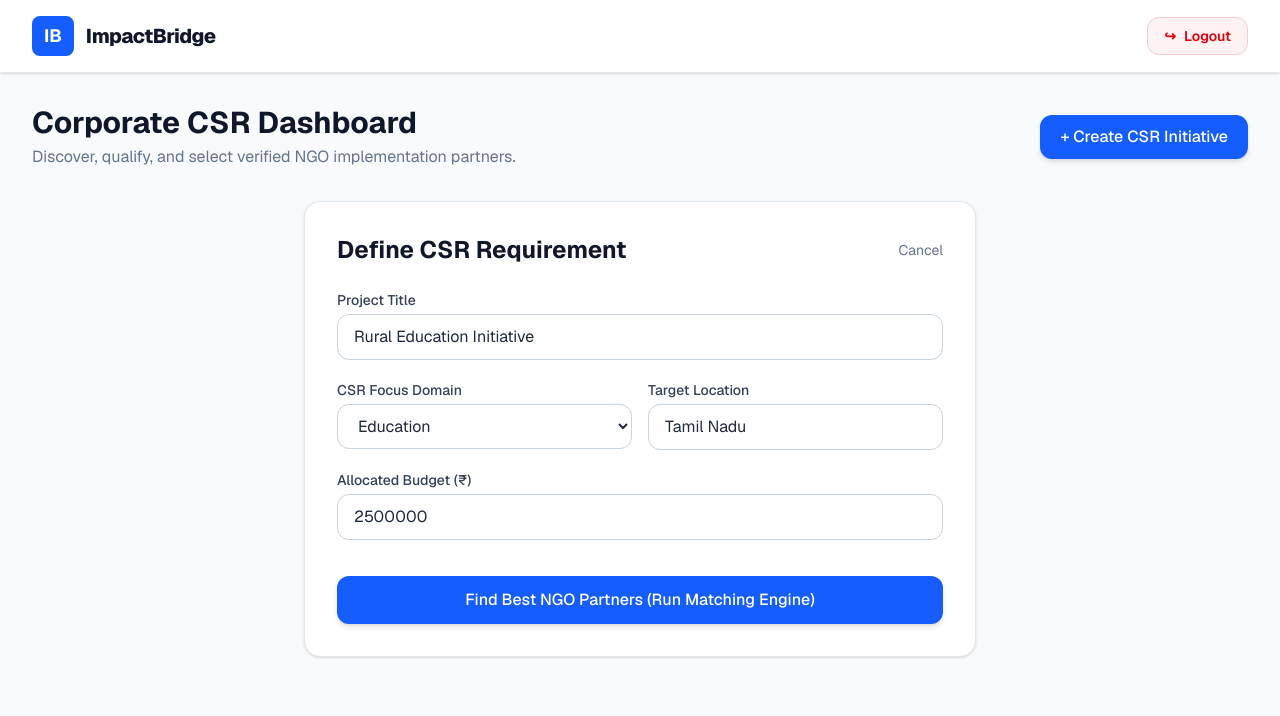
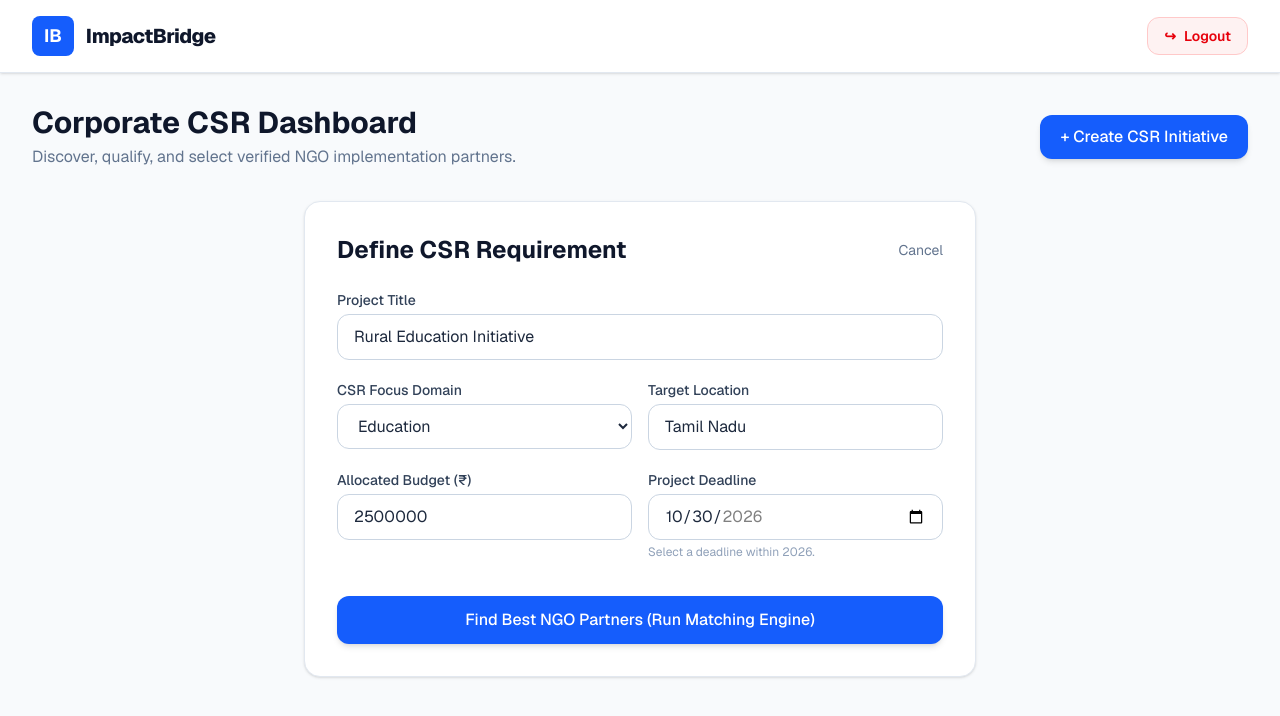
Before and after one commit to Karanramesh2008/Impact_Bridge, a Next.js app: page / in a window 1280 px wide. Both pictures are taken after a click on the button "+ Create CSR Initiative". Shown: the top 716 px of the page. Built offline with nearby package versions, Linux system fonts and the light colour scheme.

Commit message:
Add CSR project deadline field

```diff
--- a/app/page.tsx
+++ b/app/page.tsx
@@ -1,7 +1,6 @@
 'use client';
 
 import { useState } from 'react';
-import mockData from './mockData.json';
 
 interface Ngo {
   ngo_id: number;
@@ -22,6 +21,7 @@ export default function Dashboard() {
   const [domain, setDomain] = useState('Education');
   const [location, setLocation] = useState('Tamil Nadu');
   const [budget, setBudget] = useState('2500000');
+  const [deadline, setDeadline] = useState('2026-10-30');
   const [selectedNgo, setSelectedNgo] = useState<Ngo | null>(null);
   const [ngoResults, setNgoResults] = useState<Ngo[]>([]);
 
@@ -32,35 +32,33 @@ const handleSubmitForm = async (e: React.FormEvent) => {
       const response = await fetch(
         `${process.env.NEXT_PUBLIC_API_URL}/api/match`,
         {
-        method: "POST",
+          method: 'POST',
           headers: {
-          "Content-Type": "application/json",
+            'Content-Type': 'application/json',
           },
           body: JSON.stringify({
-          domain: domain,
-          location: location,
-          beneficiary: "Students",
+            domain,
+            location,
+            beneficiary: 'Students',
             budget: Number(budget),
             expertise: domain,
+            deadline,
           }),
         }
       );
 
       if (!response.ok) {
         const errorData = await response.text();
-      console.error("API Error:", errorData);
-      throw new Error("Failed to get NGO matches");
+        console.error('API Error:', errorData);
+        throw new Error('Failed to get NGO matches');
       }
 
       const data = await response.json();
-
-    console.log("API response:", data);
-
+      console.log('API response:', data);
       setNgoResults(data.matches);
-    setActiveTab("matching");
-
+      setActiveTab('matching');
     } catch (error) {
-    console.error("API Error:", error);
+      console.error('API Error:', error);
     }
   };
 
@@ -75,13 +73,11 @@ const handleSubmitForm = async (e: React.FormEvent) => {
 
   return (
     <div className="min-h-screen bg-slate-50 font-sans text-slate-800">
-      {/* Top Navbar */}
       <nav className="bg-white border-b border-slate-200 px-8 py-4 flex justify-between items-center shadow-sm">
         <div className="flex items-center space-x-3 cursor-pointer" onClick={() => setActiveTab('dashboard')}>
           <div className="bg-blue-600 text-white font-bold px-3 py-1.5 rounded-lg text-lg">IB</div>
           <span className="text-xl font-extrabold tracking-tight text-slate-900">ImpactBridge</span>
         </div>
-
         <button
           type="button"
           onClick={handleLogout}
@@ -92,10 +88,7 @@ const handleSubmitForm = async (e: React.FormEvent) => {
         </button>
       </nav>
 
-      {/* Main Container */}
       <main className="max-w-7xl mx-auto px-8 py-8">
-
-        {/* Header section */}
         <div className="flex justify-between items-center mb-8">
           <div>
             <h1 className="text-3xl font-bold text-slate-900">Corporate CSR Dashboard</h1>
@@ -109,7 +102,6 @@ const handleSubmitForm = async (e: React.FormEvent) => {
           </button>
         </div>
 
-        {/* View 1: Dashboard Home */}
         {activeTab === 'dashboard' && (
           <div>
             <div className="grid grid-cols-1 md:grid-cols-4 gap-6 mb-8">
@@ -146,7 +138,6 @@ const handleSubmitForm = async (e: React.FormEvent) => {
           </div>
         )}
 
-        {/* View 2: Create CSR Initiative Form */}
         {activeTab === 'form' && (
           <div className="bg-white rounded-2xl border border-slate-200 p-8 shadow-sm max-w-2xl mx-auto">
             <div className="flex justify-between items-center mb-6">
@@ -192,15 +183,31 @@ const handleSubmitForm = async (e: React.FormEvent) => {
                 </div>
               </div>
 
+              <div className="grid grid-cols-1 md:grid-cols-2 gap-4">
                 <div>
                   <label className="block text-sm font-medium text-slate-700 mb-1">Allocated Budget (₹)</label>
                   <input
                     type="number"
+                    min="0"
                     value={budget}
                     onChange={(e) => setBudget(e.target.value)}
                     className="w-full border border-slate-300 rounded-xl px-4 py-2.5 focus:outline-none focus:ring-2 focus:ring-blue-600"
                     required
                   />
+                </div>
+                <div>
+                  <label className="block text-sm font-medium text-slate-700 mb-1">Project Deadline</label>
+                  <input
+                    type="date"
+                    value={deadline}
+                    onChange={(e) => setDeadline(e.target.value)}
+                    min="2026-01-01"
+                    max="2026-12-31"
+                    className="w-full border border-slate-300 rounded-xl px-4 py-2.5 focus:outline-none focus:ring-2 focus:ring-blue-600 bg-white"
+                    required
+                  />
+                  <p className="text-xs text-slate-400 mt-1">Select a deadline within 2026.</p>
+                </div>
               </div>
 
               <button
@@ -213,13 +220,14 @@ const handleSubmitForm = async (e: React.FormEvent) => {
           </div>
         )}
 
-        {/* View 3: NGO Recommendations List */}
         {activeTab === 'matching' && (
           <div>
             <div className="flex justify-between items-center mb-6">
               <div>
                 <h2 className="text-2xl font-bold text-slate-900">Recommended NGO Shortlist</h2>
-                <p className="text-sm text-slate-500">Showing matches for &quot;{projectName}&quot; in {location} ({domain})</p>
+                <p className="text-sm text-slate-500">
+                  Showing matches for &quot;{projectName}&quot; in {location} ({domain}) • Deadline: {deadline}
+                </p>
               </div>
               <button onClick={() => setActiveTab('form')} className="text-sm text-blue-600 hover:underline font-medium">
                 ← Edit Requirements
@@ -227,7 +235,7 @@ const handleSubmitForm = async (e: React.FormEvent) => {
             </div>
 
             <div className="grid grid-cols-1 gap-4">
-              {ngoResults.map((ngo: Ngo) => (
+              {ngoResults.map((ngo) => (
                 <div key={ngo.ngo_id} className="bg-white border border-slate-200 rounded-2xl p-6 shadow-sm flex flex-col md:flex-row justify-between items-start md:items-center gap-4">
                   <div>
                     <div className="flex items-center space-x-3">
@@ -254,16 +262,20 @@ const handleSubmitForm = async (e: React.FormEvent) => {
                   </div>
                 </div>
               ))}
+              {!ngoResults.length && (
+                <div className="bg-white border border-slate-200 rounded-2xl p-8 text-center text-slate-500">
+                  No NGO matches returned yet. Please edit the requirements and try again.
+                </div>
+              )}
             </div>
           </div>
         )}
 
-        {/* View 4: NGO Details & AI Insights View */}
         {activeTab === 'detail' && selectedNgo && (
           <div>
             <div className="flex justify-between items-center mb-6">
               <div>
-                <h2 className="text-2xl font-bold text-slate-900">{selectedNgo.ngo_name} — AI Verification & Insights</h2>
+                <h2 className="text-2xl font-bold text-slate-900">{selectedNgo.ngo_name} — AI Verification &amp; Insights</h2>
                 <p className="text-sm text-slate-500">Comprehensive partner due-diligence report</p>
               </div>
               <button onClick={() => setActiveTab('matching')} className="text-sm text-blue-600 hover:underline font-medium">
@@ -272,7 +284,6 @@ const handleSubmitForm = async (e: React.FormEvent) => {
             </div>
 
             <div className="grid grid-cols-1 md:grid-cols-3 gap-6">
-              {/* Left Column: AI Explanation */}
               <div className="md:col-span-2 space-y-6">
                 <div className="bg-gradient-to-br from-blue-900 to-indigo-900 text-white p-6 rounded-2xl shadow-sm">
                   <div className="flex items-center space-x-2 mb-3">
@@ -295,35 +306,41 @@ const handleSubmitForm = async (e: React.FormEvent) => {
                         <span className="text-emerald-600 font-bold">{selectedNgo.match_score}%</span>
                       </div>
                       <div className="w-full bg-slate-100 h-2.5 rounded-full overflow-hidden">
-                        <div className="bg-emerald-500 h-2.5 rounded-full" style={{ width: `${selectedNgo.match_score}%` }}></div>
+                        <div className="bg-emerald-500 h-2.5 rounded-full" style={{ width: `${selectedNgo.match_score}%` }} />
                       </div>
                     </div>
-
                     <div>
                       <div className="flex justify-between text-sm mb-1 font-medium text-slate-700">
                         <span>Impact Potential Index</span>
                         <span className="text-blue-600 font-bold">{selectedNgo.impact_score}/100</span>
                       </div>
                       <div className="w-full bg-slate-100 h-2.5 rounded-full overflow-hidden">
-                        <div className="bg-blue-600 h-2.5 rounded-full" style={{ width: `${selectedNgo.impact_score}%` }}></div>
+                        <div className="bg-blue-600 h-2.5 rounded-full" style={{ width: `${selectedNgo.impact_score}%` }} />
                       </div>
                     </div>
-
                     <div>
                       <div className="flex justify-between text-sm mb-1 font-medium text-slate-700">
                         <span>Budget Fit Score</span>
                         <span className="text-indigo-600 font-bold">{selectedNgo.budget_fit}/100</span>
                       </div>
                       <div className="w-full bg-slate-100 h-2.5 rounded-full overflow-hidden">
-                        <div className="bg-indigo-600 h-2.5 rounded-full" style={{ width: `${selectedNgo.budget_fit}%` }}></div>
+                        <div className="bg-indigo-600 h-2.5 rounded-full" style={{ width: `${selectedNgo.budget_fit}%` }} />
                       </div>
                     </div>
                   </div>
                 </div>
               </div>
 
-              {/* Right Column: Compliance & Action */}
               <div className="space-y-6">
+                <div className="bg-white border border-slate-200 p-6 rounded-2xl shadow-sm">
+                  <h3 className="text-lg font-bold text-slate-900 mb-4">Project Summary</h3>
+                  <div className="space-y-3 text-sm text-slate-700">
+                    <div className="flex justify-between gap-4"><span>Project</span><span className="font-semibold text-right">{projectName}</span></div>
+                    <div className="flex justify-between gap-4"><span>Budget</span><span className="font-semibold">₹{Number(budget).toLocaleString('en-IN')}</span></div>
+                    <div className="flex justify-between gap-4"><span>Deadline</span><span className="font-semibold">{deadline}</span></div>
+                  </div>
+                </div>
+
                 <div className="bg-white border border-slate-200 p-6 rounded-2xl shadow-sm">
                   <h3 className="text-lg font-bold text-slate-900 mb-4">Due-Diligence Status</h3>
                   <ul className="space-y-3 text-sm text-slate-700">
@@ -355,7 +372,6 @@ const handleSubmitForm = async (e: React.FormEvent) => {
             </div>
           </div>
         )}
-
       </main>
     </div>
   );
```
Lines whose indentation alone changed are shown as unchanged.
